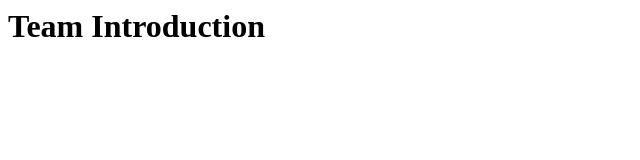
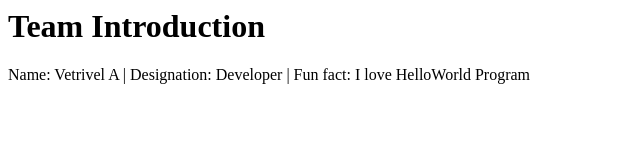
Before and after one commit to Vetrivel003/team-intro, a plain HTML site: page index.html in a window 1280 px wide. Shown: the whole page, without its empty margins (0-640 px from the left). Drawn offline with Linux system fonts and the light colour scheme.

Commit message:
updated the index.html

```diff
--- a/index.html
+++ b/index.html
@@ -1,5 +1,6 @@
 <html>
 <body>
 <h1>Team Introduction</h1>
+<p>Name: Vetrivel A | Designation: Developer | Fun fact: I love HelloWorld Program </p>
 </body>
 </html>
```
